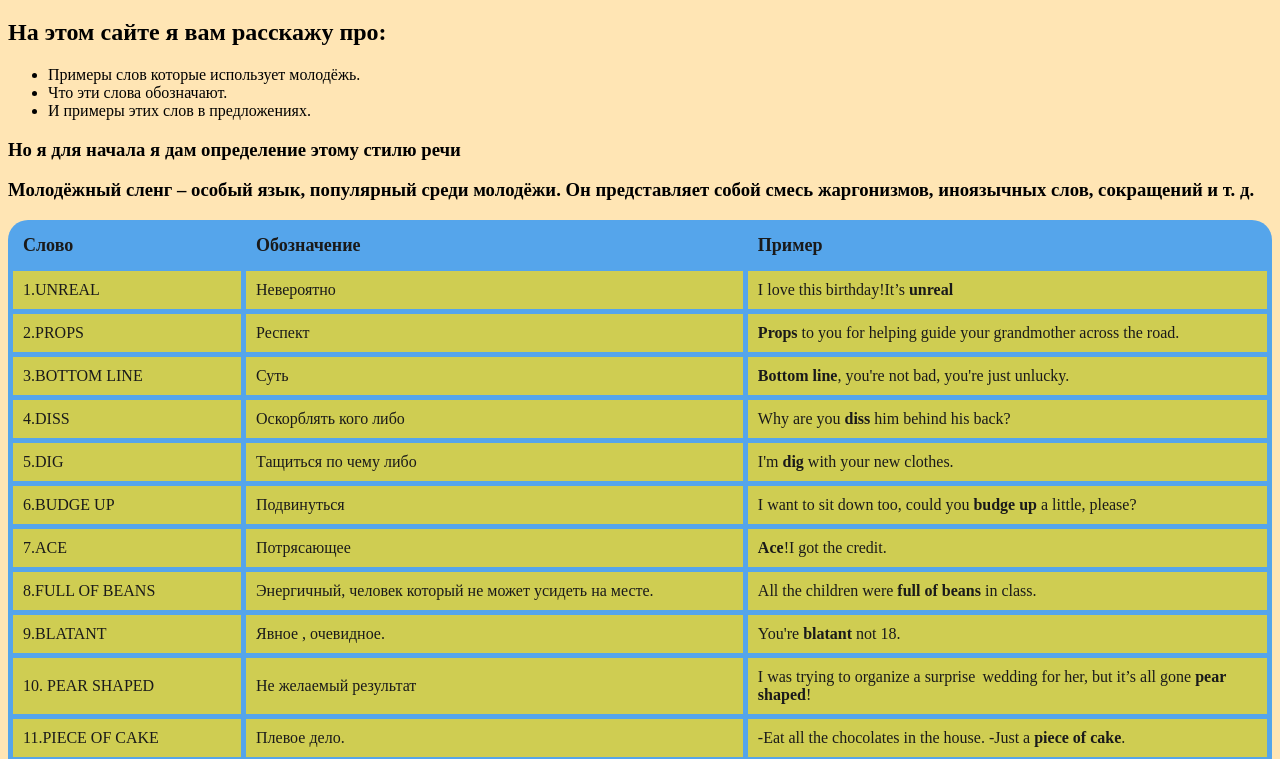
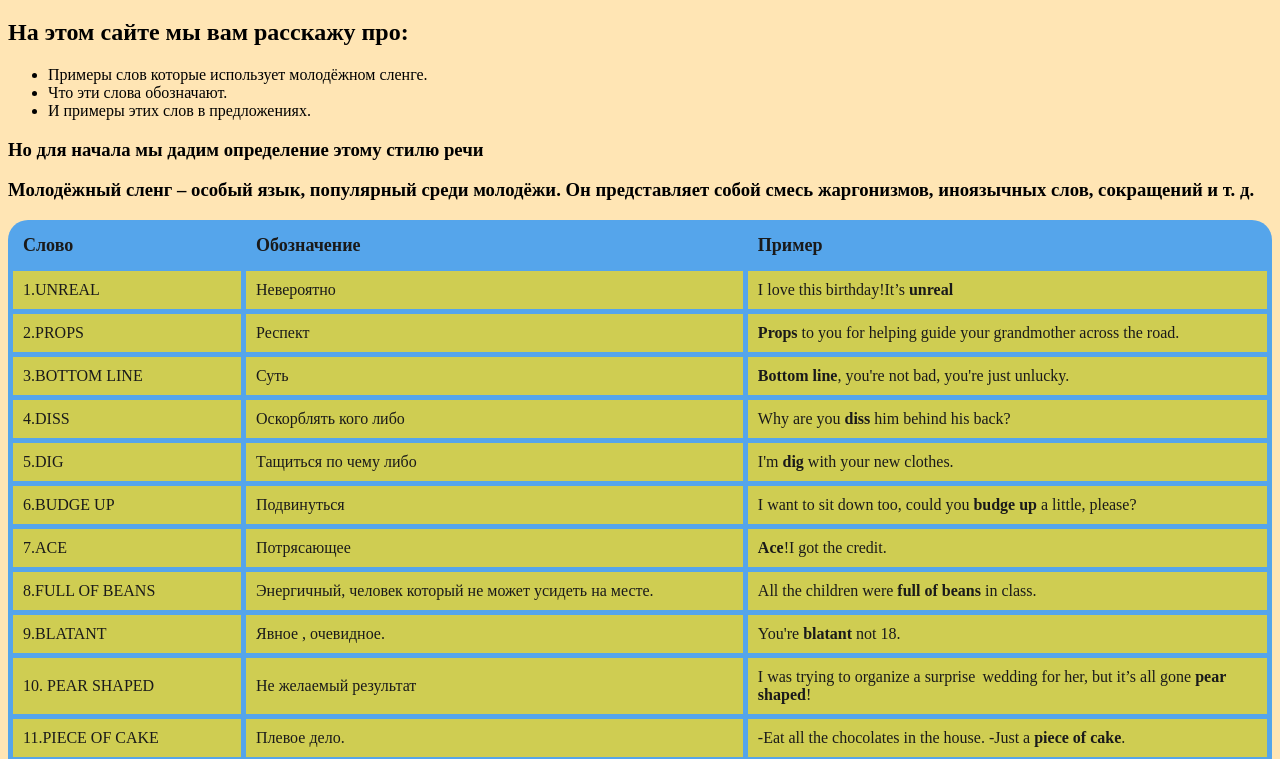
Before and after one commit to H1MTRO/Younge_Vocabulary, a plain HTML site: page index.html in a window 1280 px wide. Shown: the part 61-820 px from the top of the page. Drawn offline with Linux system fonts and the light colour scheme.

Commit message:
Update index.html 0.1
Добавили не я , а мы

```diff
--- a/index.html
+++ b/index.html
@@ -14,14 +14,14 @@
         </div>
 
 
-        <h2>На этом сайте я вам расскажу про:</h2>
+        <h2>На этом сайте мы вам расскажу про:</h2>
         <ul>
-            <li><font- size="15">Примеры слов которые использует молодёжь.</font-></li>
+            <li><font- size="15">Примеры слов которые использует молодёжном сленге.</font-></li>
             <li>Что эти слова обозначают.</li>
             <li>И примеры этих слов в предложениях.</li>
 
         </ul>
-        <h3>Но я для начала я дам определение этому стилю речи</h3>
+        <h3>Но для начала мы дадим определение этому стилю речи</h3>
         <h3>Молодёжный сленг – <b>особый язык, популярный среди молодёжи</b>. Он представляет собой <b>смесь жаргонизмов, иноязычных слов, сокращений и т. д.</b></h3>
 
 
```
